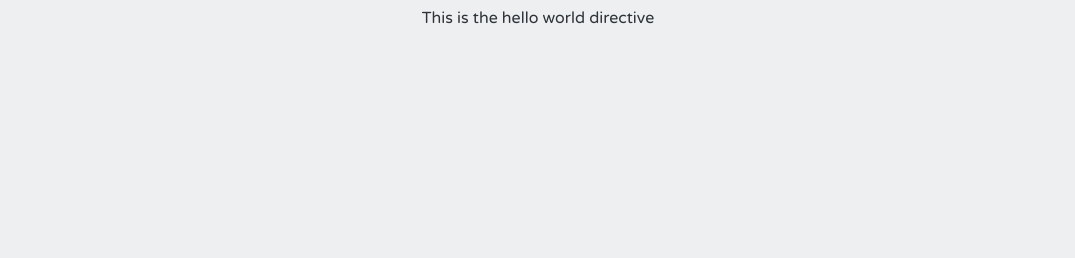
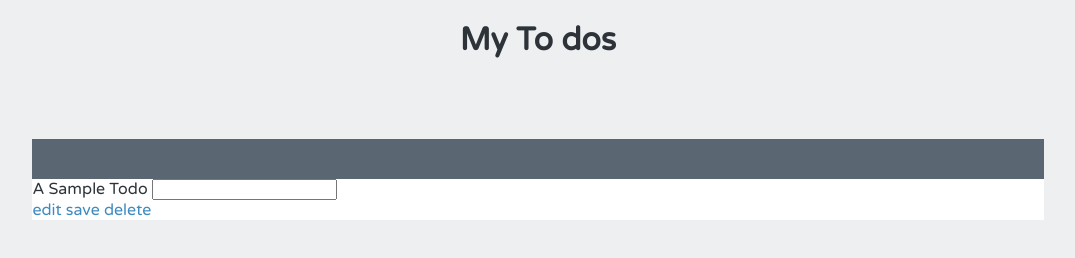
Before and after one commit to zacheagar/first_angular_app, a plain HTML site: page index.html in a window 1280 px wide. Shown: the whole page, without its empty margins (102-1177 px from the left). Drawn offline with Linux system fonts and the light colour scheme.

Commit message:
updated ui stuff

```diff
--- a/index.html
+++ b/index.html
@@ -6,7 +6,18 @@
   <link href='styles/main.css' rel='stylesheet' type="text/css">
 </head>
 <body ng-app="todoListApp">
-    <div hello-world></div hello-world>
+    <h1>My To dos</h1>
+    <div ng-controller="mainCtrl" class="list">
+        <input type="checkbox"/>
+        <label class="editing-label">A Sample Todo</label>
+        <input type="editing-label"type="text"/>
+
+        <div class="actions">
+        <a href="">edit</a>
+        <a href=""ng-click="helloWorld()">save</a>
+        <a href=""class="delete">delete</a>
+        </div>
+    </div>
   <script src="vendor/angular.js" type="text/javascript"></script>
   <script src="scripts/app.js" type="text/javascript"></script>
   <script src="scripts/hello-world.js" type="text/javascript"></script>
--- a/scripts/app.js
+++ b/scripts/app.js
@@ -1 +1,7 @@
-angular.module('todoListApp', []);
+angular.module('todoListApp', [])
+ .controller('mainCtrl',function($scope){
+     $scope.helloWorld = function(){
+       console.log("Hello world function");
+     };
+
+    });
```
